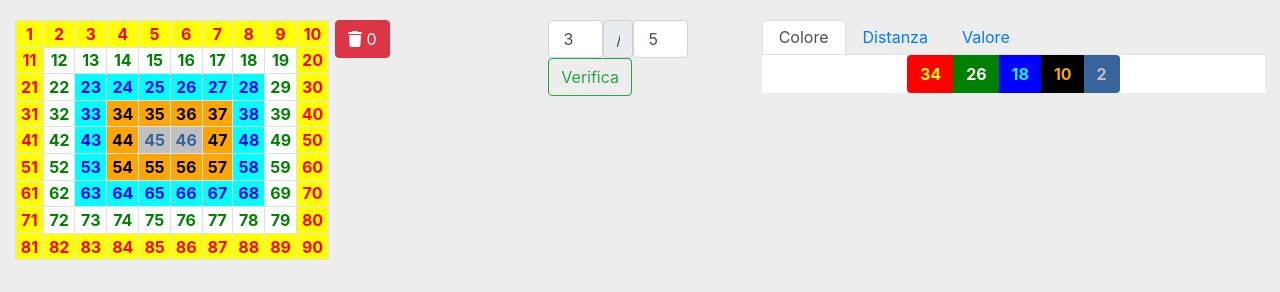
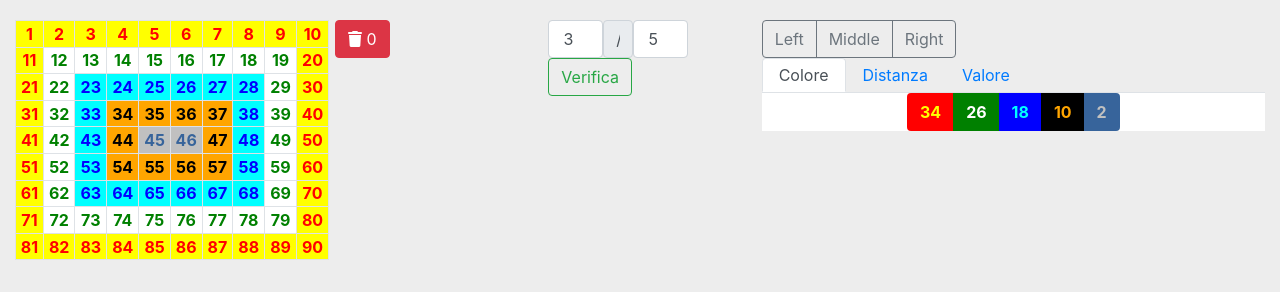
Before and after one commit to vasilacheionut/LottoItalia, a PHP site: page /verifica.php in a window 1280 px wide. Shown: the part 54-346 px from the top of the page. Run offline with PHP 8.4, Linux system fonts and the light colour scheme; data comes from the database, SQL or seed files in the repository; data that the repository does not hold is empty; some libraries are stand-ins or nearby versions.

Commit message:
first commit

```diff
--- a/verifica.php
+++ b/verifica.php
@@ -164,6 +164,11 @@ $result_verifica = $ruote_nome_archivio->verifica($verifica, $verifica_min, $ver
   </div>
 
   <div class="col-sm">
+  <div class="btn-group" role="group" data-toggle="button" aria-label="Basic example">
+  <button type="button" class="btn btn-outline-secondary">Left</button>
+  <button type="button" class="btn btn-outline-secondary">Middle</button>
+  <button type="button" class="btn btn-outline-secondary">Right</button>
+</div>
 
   <div class="bd-example bd-example-tabs">
   <nav>
@@ -187,7 +192,7 @@ $result_verifica = $ruote_nome_archivio->verifica($verifica, $verifica_min, $ver
     </div>
     <div class="tab-pane fade" id="nav-profile" role="tabpanel" aria-labelledby="nav-profile-tab">
       <div class="text-center">
-        <div class="btn-group">
+        <div class="btn-group" role="group" data-toggle="button" aria-label="Distanza">
           <?php for ($i=0; $i <=9 ; $i++) { ?>
               <button type="button" class="btn  btn-secondary" onclick="Distanza(this.innerHTML)"><?= $i; ?></button>
           <?php } ?>
@@ -196,7 +201,7 @@ $result_verifica = $ruote_nome_archivio->verifica($verifica, $verifica_min, $ver
     </div>
     <div class="tab-pane fade" id="nav-contact" role="tabpanel" aria-labelledby="nav-contact-tab">
       <div class="text-center">
-        <div class="btn-group">
+        <div class="btn-group" role="group" data-toggle="button" aria-label="Valore">
           <?php for ($i=1; $i <=17 ; $i++) { ?>
               <button type="button" class="btn  btn-secondary" onclick="Valore(this.innerHTML)"><?= $i; ?></button>
           <?php } ?>
```
